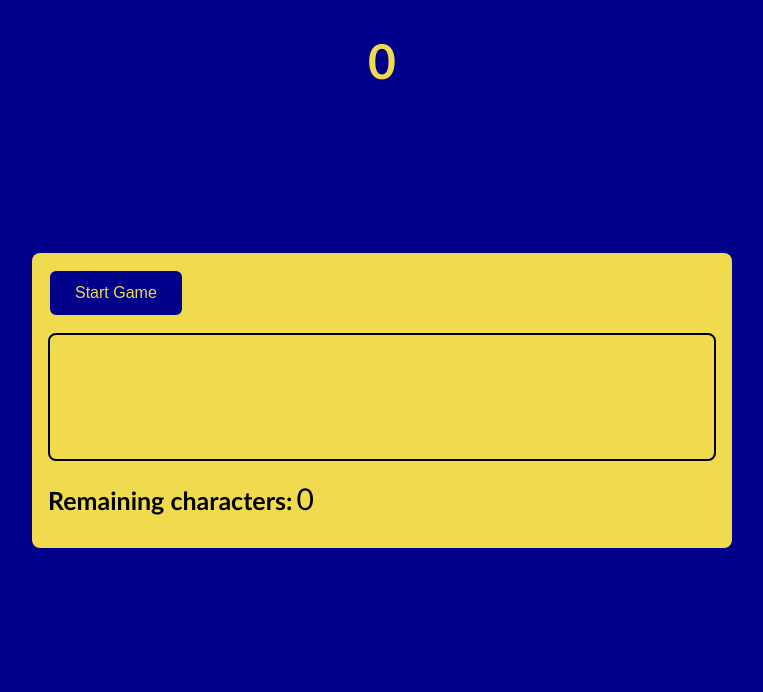
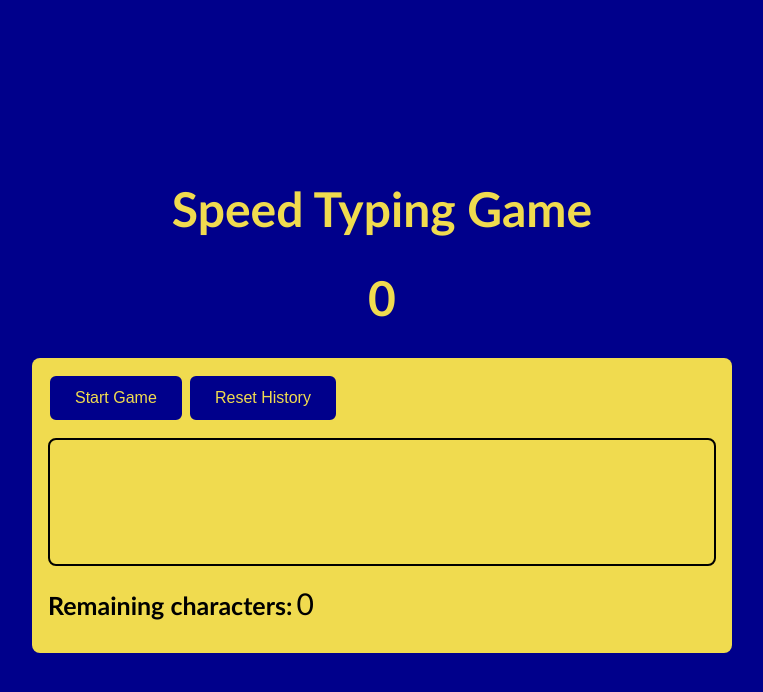
Before and after one commit to maysoha/JavaScriptProjects, a plain HTML site: page speed_typing_app/index.html in a window 1280 px wide. Shown: the whole page, without its empty margins (258-1021 px from the left). Drawn offline with Linux system fonts and the light colour scheme.

Commit message:
Add the reset button

```diff
--- a/speed_typing_app/index.html
+++ b/speed_typing_app/index.html
@@ -9,9 +9,13 @@
     <title>Speed Typing</title>
   </head>
   <body>
+    <div>
+      <h1 class="header">Speed Typing Game</h1>
+    </div>
     <div class="timer" id="timer">0</div>
     <div class="container">
       <button id="startButton">Start Game</button>
+      <button id="resetButton">Reset History</button>
       <div class="quote-display" id="quoteDisplay"></div>
       <textarea id="quoteInput" class="quote-input" autofocus></textarea>
       <p>
--- a/speed_typing_app/index.js
+++ b/speed_typing_app/index.js
@@ -5,12 +5,14 @@ const [
   QUOTE_INPUT_ELEMENT,
   TIMER_ELEMENT,
   START_BUTTON,
+  RESET_BUTTON,
   remainingCharactersElement,
 ] = [
   "quoteDisplay",
   "quoteInput",
   "timer",
   "startButton",
+  "resetButton",
   "remainingCharacters",
 ].map((id) => document.getElementById(id));
 
@@ -20,6 +22,7 @@ let remainingCharacters = 0;
 
 QUOTE_INPUT_ELEMENT.value = "";
 START_BUTTON.addEventListener("click", startGame);
+RESET_BUTTON.addEventListener("click", clearLocalStorage);
 
 function displayGameHistory() {
   const gameHistory = JSON.parse(localStorage.getItem("gameHistory")) || [];
@@ -139,4 +142,9 @@ function getTimerTime() {
   return Math.floor((new Date() - startTime) / 1000);
 }
 
+function clearLocalStorage() {
+  localStorage.clear();
+  displayGameHistory();
+}
+
 displayGameHistory();
--- a/speed_typing_app/style.css
+++ b/speed_typing_app/style.css
@@ -4,6 +4,7 @@
 
 body {
   display: flex;
+  flex-direction: column;
   justify-content: center;
   align-items: center;
   min-height: 100vh;
@@ -25,11 +26,17 @@ body,
 }
 
 .timer {
-  position: absolute;
+  /* position: absolute; */
   top: 2rem;
+  margin-bottom: 2rem;
   font-size: 3rem;
   color: #f0db4f;
   font-weight: bold;
+}
+
+.header {
+  font-size: 3rem;
+  color: #f0db4f;
 }
 
 .quote-display {
```
